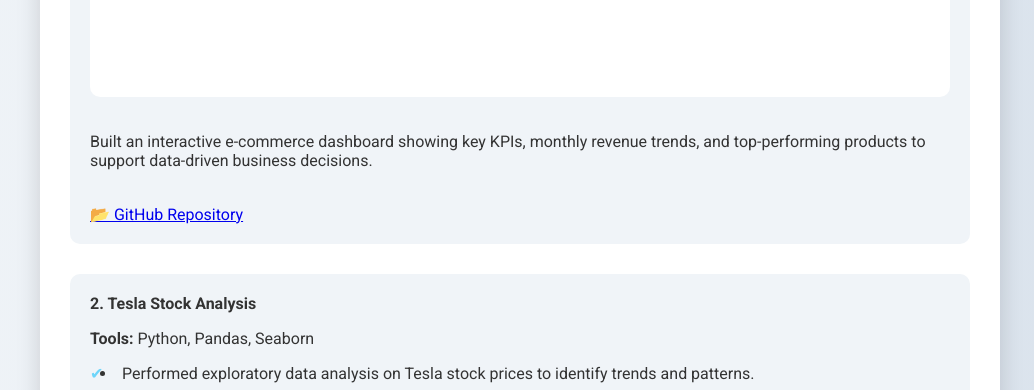
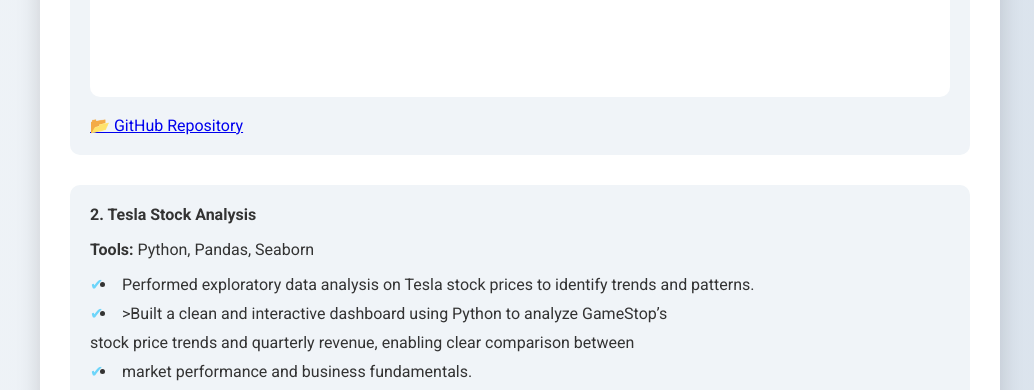
Before and after one commit to kumail-analyst/kumail-analyst.github.io, a plain HTML site: page index.html in a window 1280 px wide. Shown: the part 1680-2070 px from the top of the page, without its empty margins (120-1154 px from the left). Drawn offline with Linux system fonts and the light colour scheme.

Commit message:
Remove dashboard description from index.html
Removed the paragraph describing the interactive e-commerce dashboard.

```diff
--- a/index.html
+++ b/index.html
@@ -192,13 +192,6 @@
 </b></p>
 
         <img src="ecommerce_dashboard.png" alt="E-Commerce Dashboard">
-
-
-        <p>
-            Built an interactive e-commerce dashboard showing key KPIs, monthly revenue trends,
-            and top-performing products to support data-driven business decisions.
-        </p>
-        <br>
         <a href="https://github.com/kumail-analyst/ecommerce-sales-analysis" target="_blank">
             📂 GitHub Repository
         </a>
```
